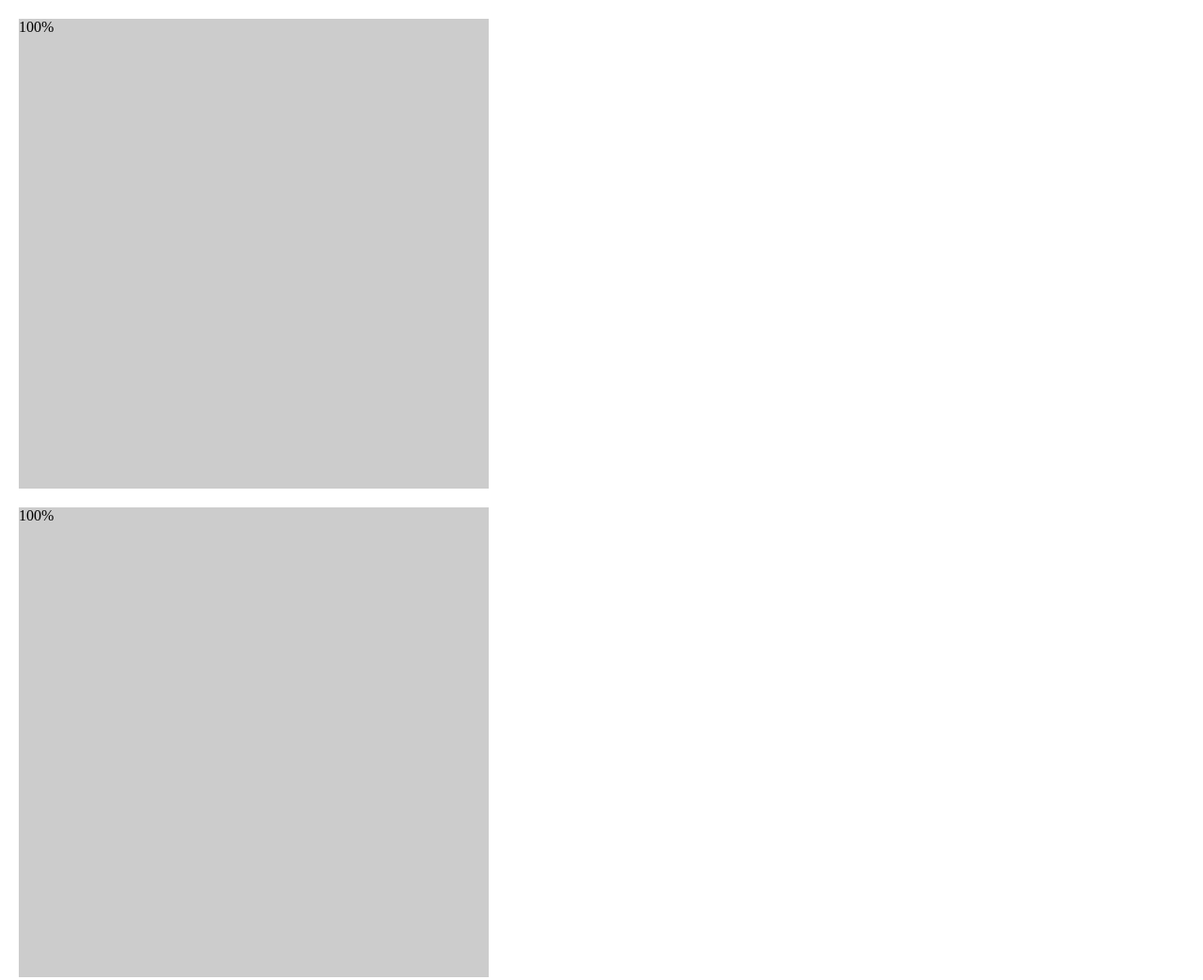
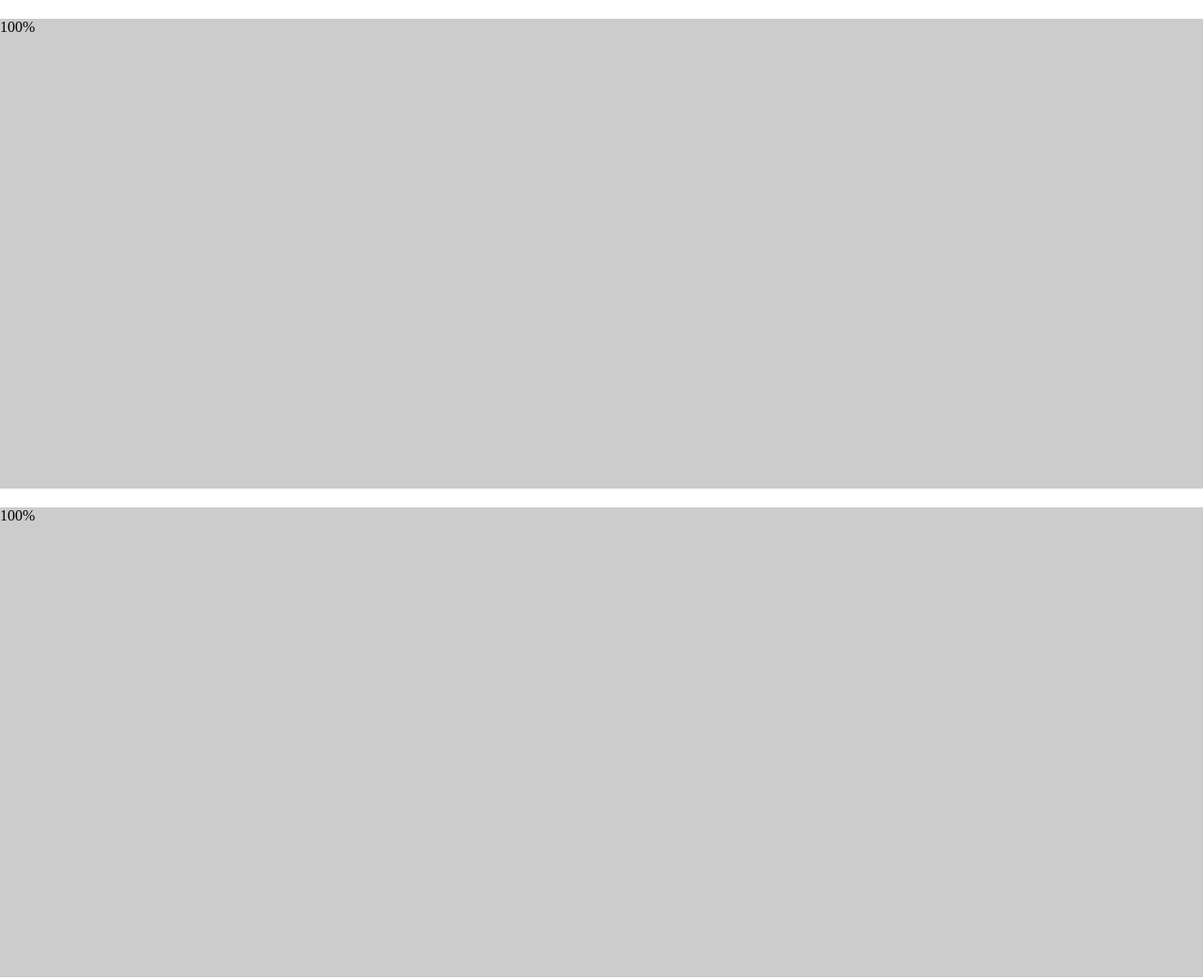
Before and after one commit to soarflat-sandbox/intersection-observer, a website built with webpack: page docs/index.html in a window 1280 px wide. Shown: the top 1043 px of the page at 94% size. Built offline with nearby package versions, Linux system fonts and the light colour scheme.

Commit message:
要素のwidthを可変にし、モバイルでも表示確認できるようにした

```diff
--- a/docs/index.html
+++ b/docs/index.html
@@ -10,8 +10,8 @@
         padding: 0;
       }
       div {
-        margin: 20px;
-        width: 500px;
+        margin: 20px 0;
+        width: 100%;
         height: 500px;
         background-color: #ccc;
         box-sizing: border-box;
```
